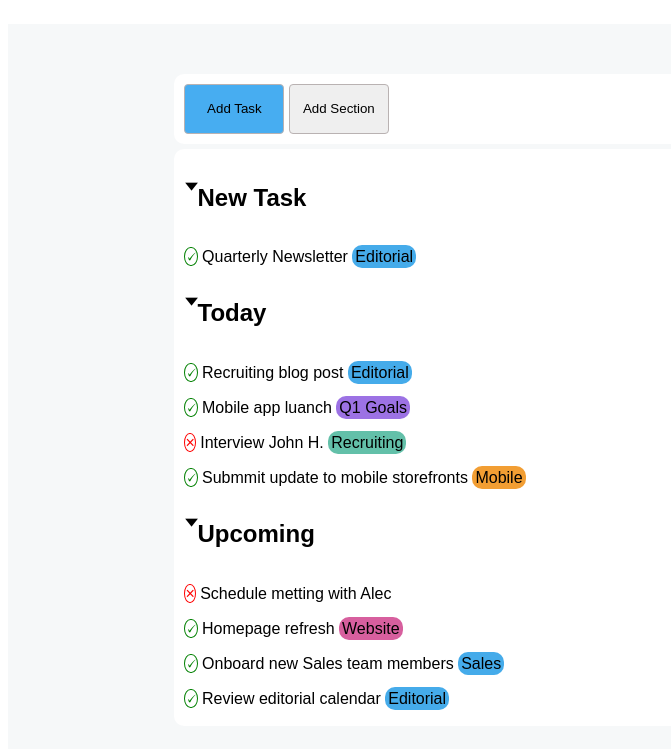
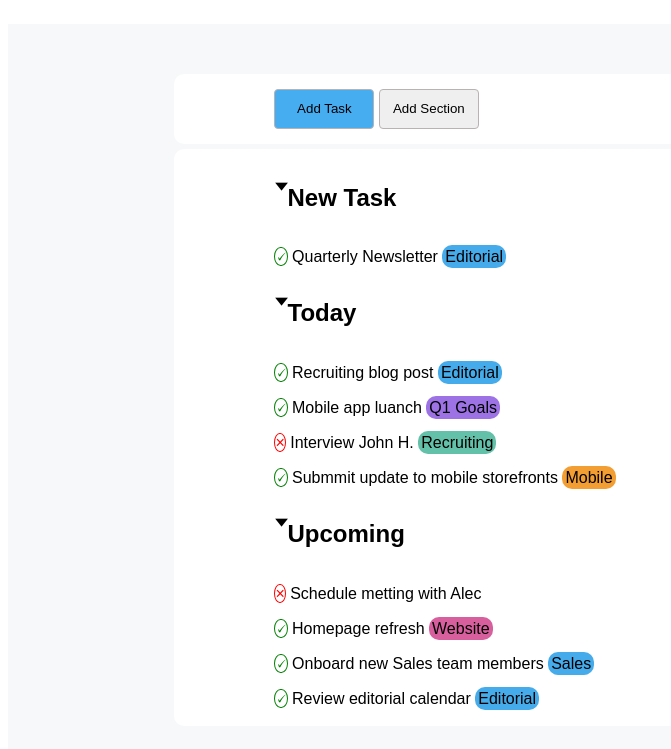
Before and after one commit to RiccardoMacchi/html-css-toboolist, a plain HTML site: page index.html in a window 1280 px wide. Shown: the part 89-838 px from the top of the page, without its empty margins (0-671 px from the left). Drawn offline with Linux system fonts and the light colour scheme.

Commit message:
sistemato layout

```diff
--- a/css/style.css
+++ b/css/style.css
@@ -17,7 +17,8 @@
     background-color: white;
     margin-left: 10%;
     margin-right: 10%;
-    padding: 10px;
+    padding: 15px;
+    padding-left: 100px;
     border-radius: 10px;
 }
 
@@ -27,6 +28,7 @@
     margin-left: 10%;
     margin-right: 10%;
     padding: 10px;
+    padding-left: 100px;
     border-radius: 10px;
 }
 
@@ -58,7 +60,7 @@ h2:before {
     border: solid 1px rgb(185, 178, 178);
     border-radius: 4px;
     width: 100px;
-    height: 50px;
+    height: 40px;
 }
 
 #section {
@@ -66,7 +68,7 @@ h2:before {
     border: solid 1px rgb(185, 178, 178);
     border-radius: 4px;
     width: 100px;
-    height: 50px;
+    height: 40px;
 }
 
 
```
